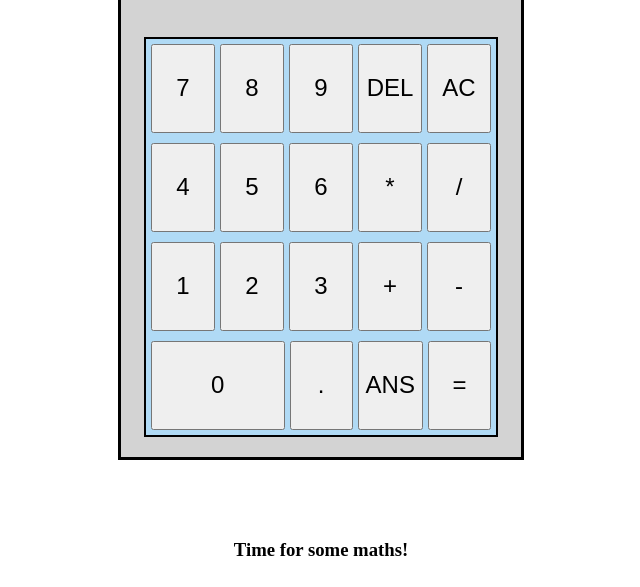
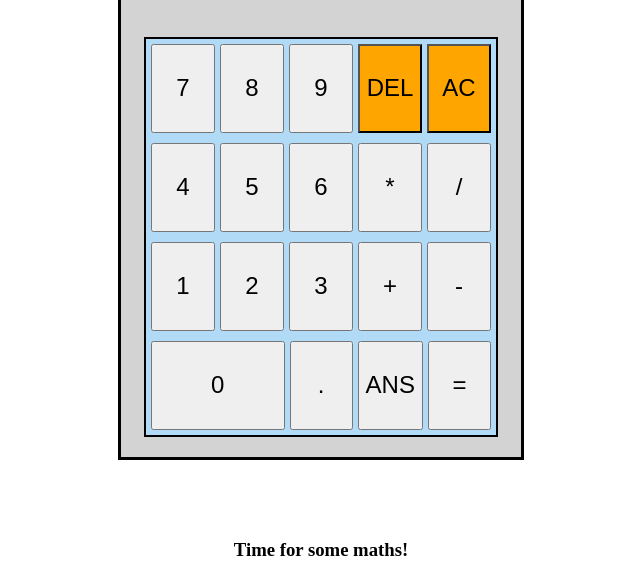
Before and after one commit to marksouthern3/calculator, a plain HTML site: page index.html in a window 1280 px wide. Shown: the part 294-881 px from the top of the page, without its empty margins (319-959 px from the left). Drawn offline with Linux system fonts and the light colour scheme.

Commit message:
Change colour of DEL and AC buttons

```diff
--- a/style.css
+++ b/style.css
@@ -55,3 +55,8 @@
 #button0 {
     flex: 2.5 1 0;
 }
+
+#buttonDEL,
+#buttonAC {
+    background-color: orange;
+}
```
